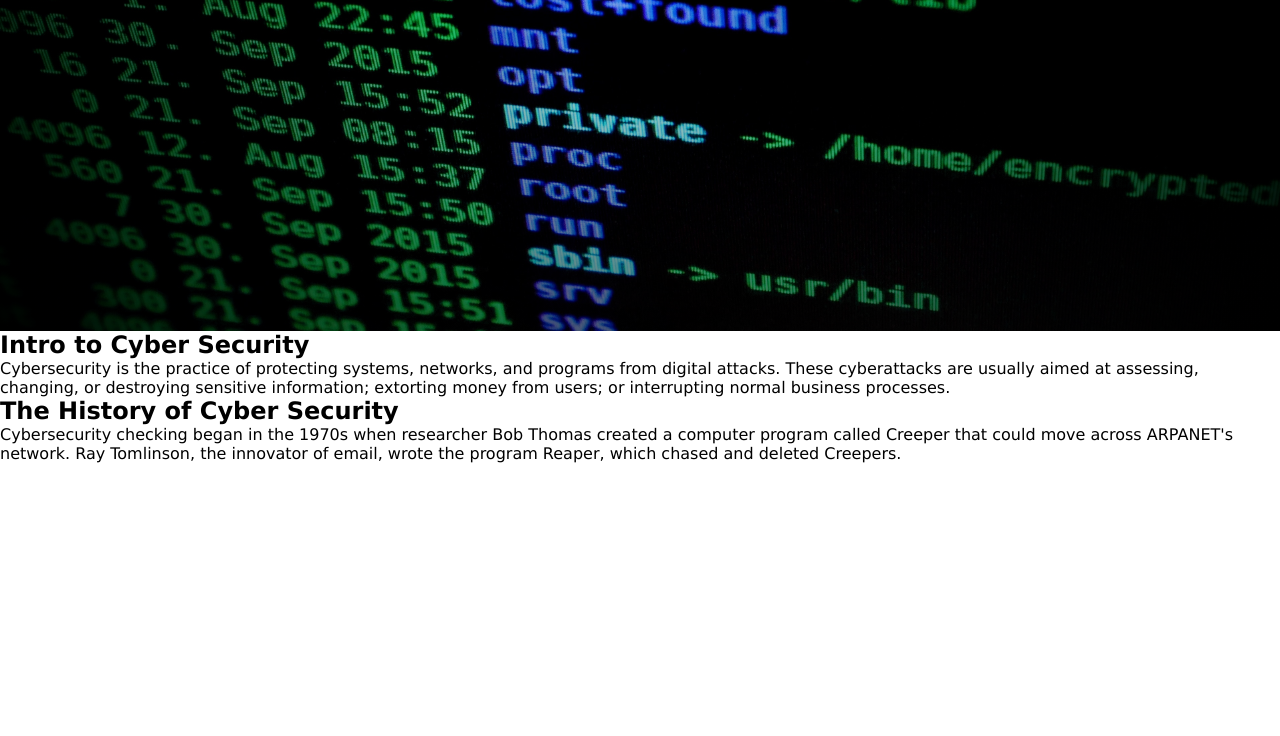
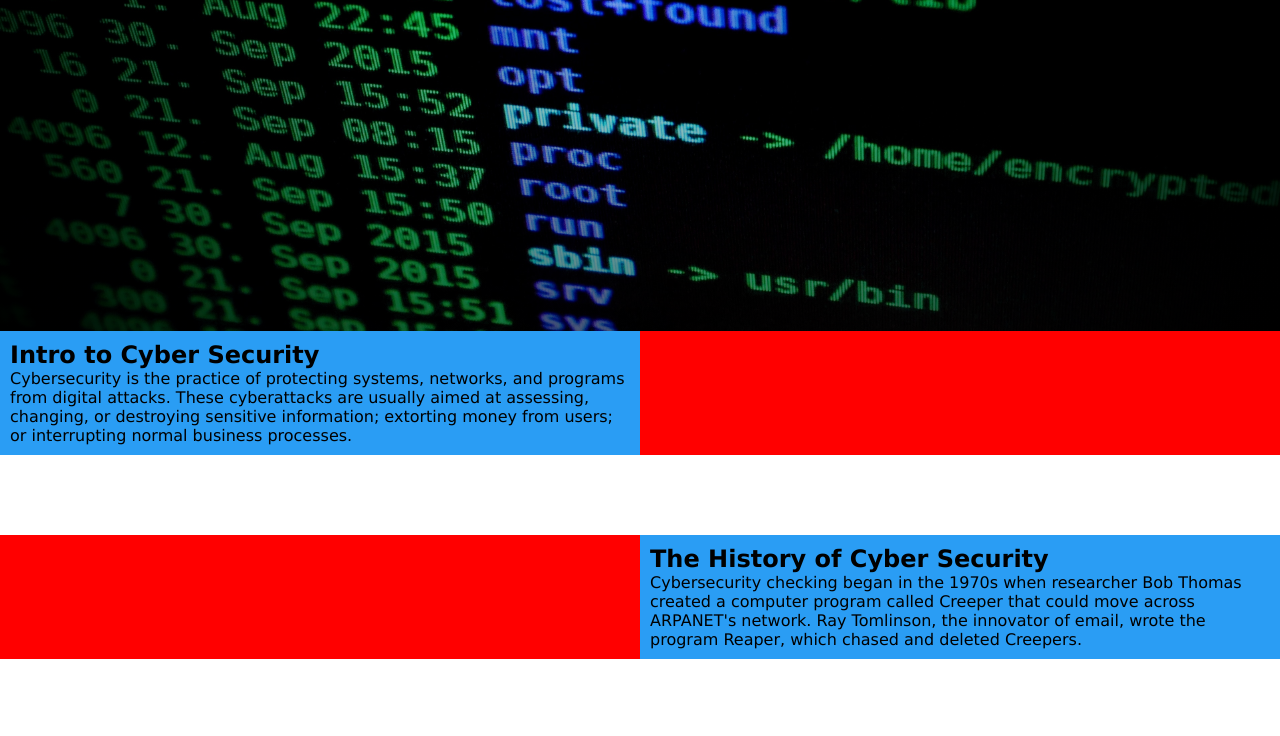
Before and after one commit to Drewski24/Project-2-Cyber-Security, a plain HTML site: page Index.html in a window 1280 px wide. Shown: the part 469-1205 px from the top of the page. Before the commit the page ends 932 px from the top, so only its background shows below. Drawn offline with Linux system fonts and the light colour scheme.

Commit message:
Ethan Harris
Finished page 1 html layout

```diff
--- a/Index.html
+++ b/Index.html
@@ -20,25 +20,32 @@
         <h1>CYBERSECURITY</h1>
       </div>
 
-      <section class="content">
+      <section class="content1">
+        <div class="text1">
           <h2>Intro to Cyber Security</h2>
-
           <p>
             Cybersecurity is the practice of protecting systems, networks, and
-          programs from digital attacks. These cyberattacks are usually aimed at
-          assessing, changing, or destroying sensitive information; extorting
-          money from users; or interrupting normal business processes.
+            programs from digital attacks. These cyberattacks are usually aimed
+            at assessing, changing, or destroying sensitive information;
+            extorting money from users; or interrupting normal business
+            processes.
           </p>
-
+        </div>
+        <div class="image1"></div>
+      </section>
+      <section class="content2">
+        <div class="image2"></div>
+        <div class="text2">
           <h2>The History of Cyber Security</h2>
-
           <p>
             Cybersecurity checking began in the 1970s when researcher Bob Thomas
             created a computer program called Creeper that could move across
             ARPANET's network. Ray Tomlinson, the innovator of email, wrote the
             program Reaper, which chased and deleted Creepers.
           </p>
+        </div>
       </section>
+      <footer class="footer1"></footer>
     </header>
   </body>
 </html>
--- a/style.css
+++ b/style.css
@@ -78,3 +78,52 @@
     font-size: 5em;
 
 }
+
+* {
+    box-sizing: border-box;
+}
+
+.content1 {
+    display:flex;
+    flex-wrap: wrap;
+    width:100%;
+    justify-content:space-evenly;
+    margin-bottom: 10vh;
+}
+
+.text1 {
+    width:50%;
+    background-color:#2a9df4;
+    padding:10px;
+    height:auto;
+}
+
+.image1 {
+    width:50%;
+    background-color:red;
+}
+
+.content2 {
+    display:flex;
+    flex-wrap: wrap;
+    width:100%;
+    justify-content:space-evenly;
+    margin-bottom: 10vh;
+}
+
+.image2 {
+    width:50%;
+    background-color:red;
+}
+
+.text2 {
+    width:50%;
+    background-color:#2a9df4;
+    padding:10px;
+    height:auto;
+}
+
+footer {
+    background-color: #2a9df4;
+    height:20vh;
+}
```
Lines whose indentation alone changed are shown as unchanged.
